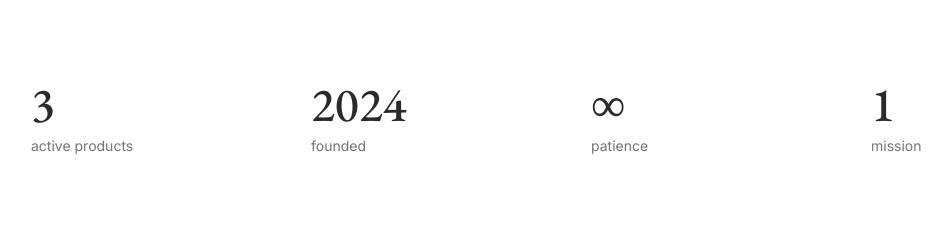
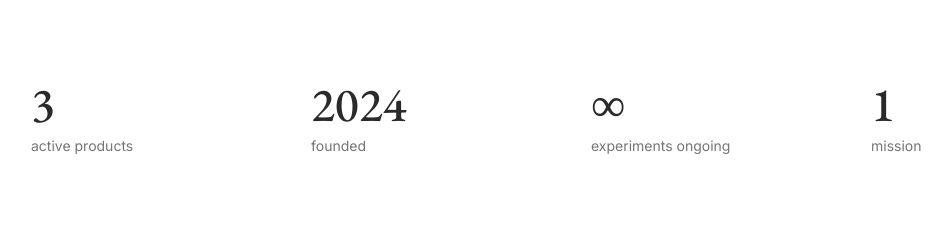
Before and after one commit to Babalolaolawale/zuri.corp, a React (Vite) app: page / in a window 1280 px wide. Shown: the part 2740-2966 px from the top of the page, without its empty margins (65-1017 px from the left). Built offline with nearby package versions, Linux system fonts and the light colour scheme.

Commit message:
Update stats section: change 'patience' to 'experiments ongoing'

```diff
--- a/src/components/LandingPage.tsx
+++ b/src/components/LandingPage.tsx
@@ -159,7 +159,7 @@ export default function LandingPage() {
                     <div className="grid grid-cols-2 md:grid-cols-4 gap-8">
                         <StatItem number="3" label="active products" />
                         <StatItem number="2024" label="founded" />
-                        <StatItem number="∞" label="patience" />
+                        <StatItem number="∞" label="experiments ongoing" />
                         <StatItem number="1" label="mission" />
                     </div>
                 </div>
```
